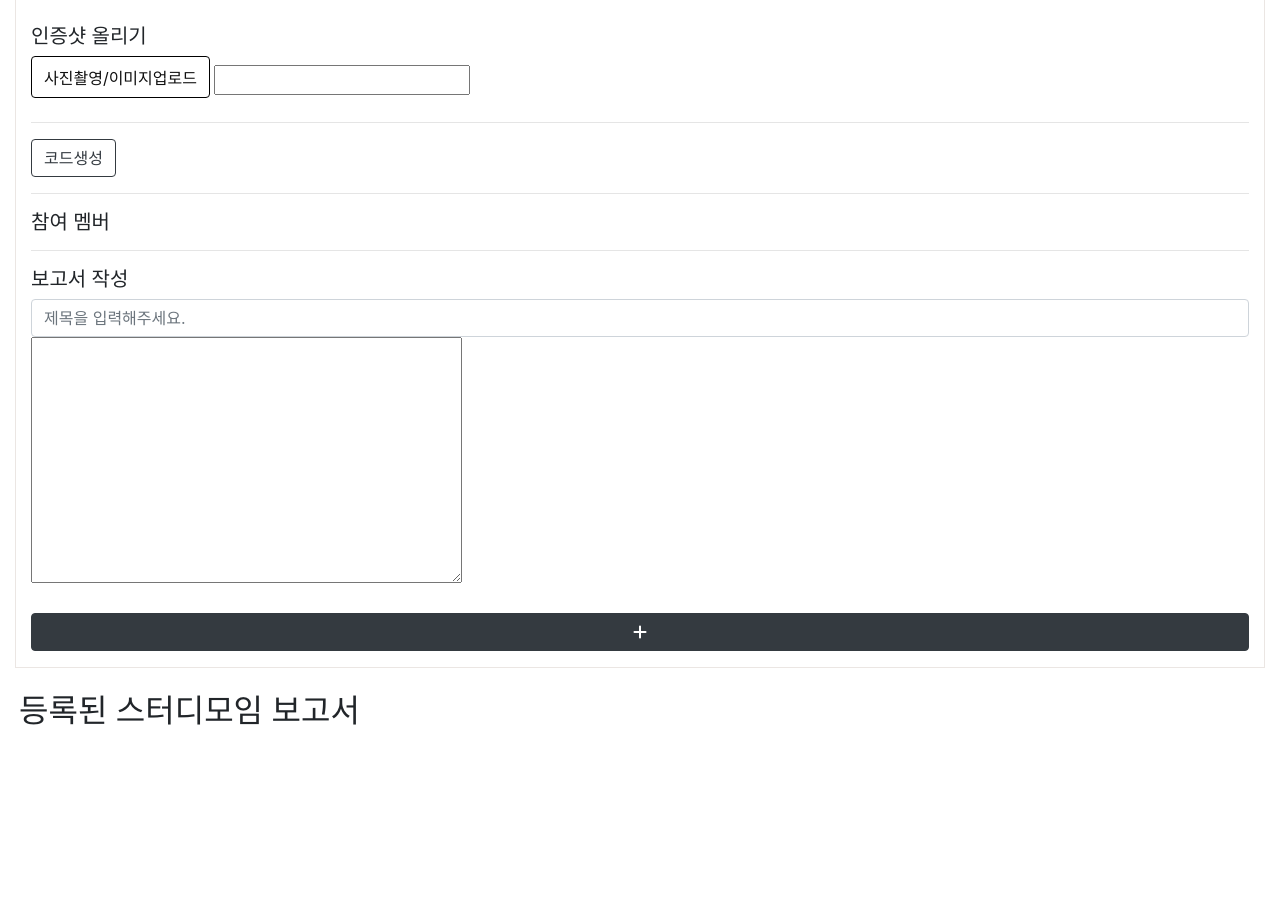
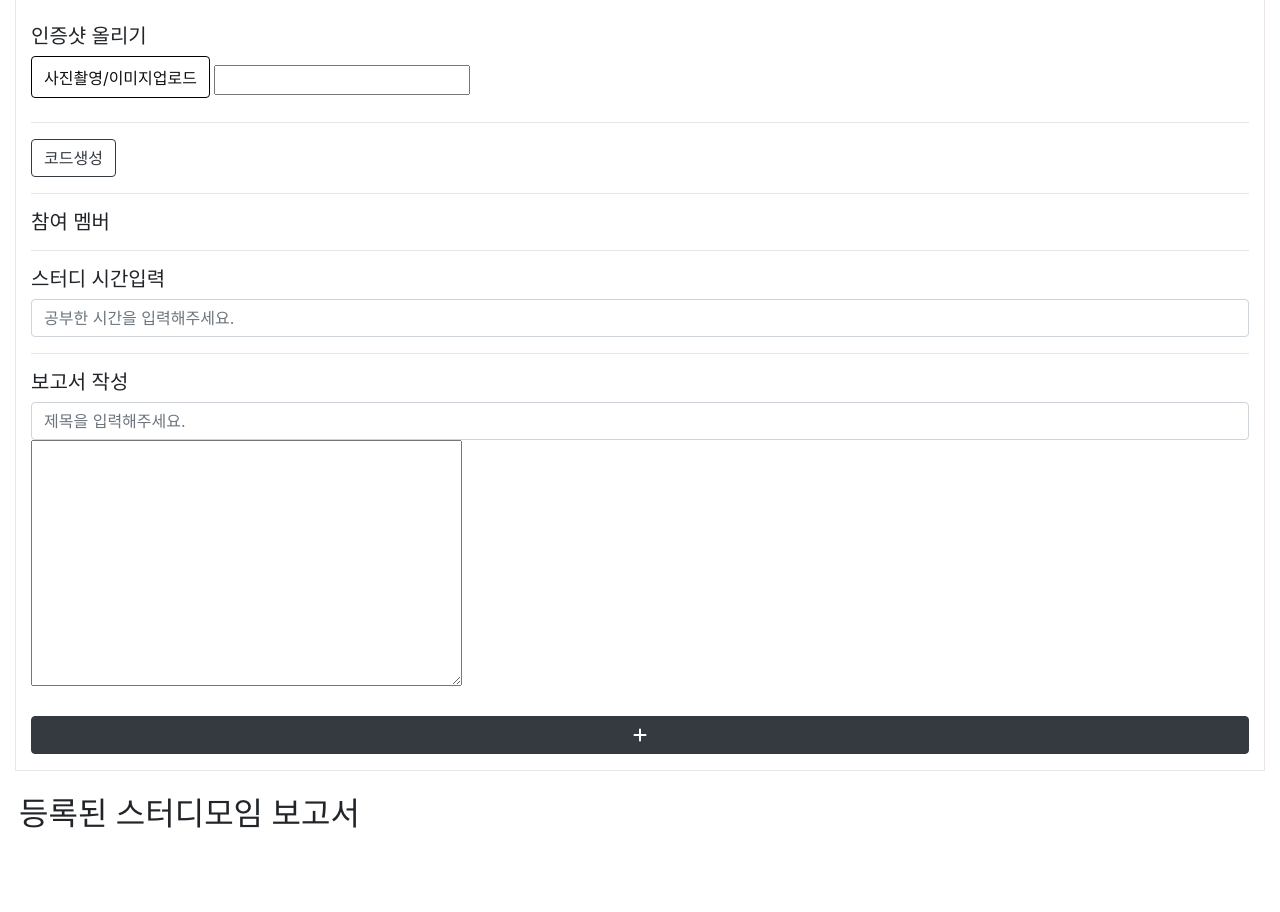
Before and after one commit to dodoyoon/Histudy, a Django app: template photos/templates/main.html in a window 1280 px wide. Shown: the part 150-1062 px from the top of the page. Before the commit the page ends 875 px from the top, so only its background shows below. Run offline with Django 3.2, Linux system fonts and the light colour scheme; the template is opened without the code that fills it: values that come from a table or form of the project are taken from there, others are empty; some libraries are stand-ins or nearby versions.

Commit message:
Add a form for entering study time

```diff
--- a/photos/forms.py
+++ b/photos/forms.py
@@ -22,6 +22,13 @@ class DataForm(forms.ModelForm):
             }
         ))
 
+    study_time = forms.CharField(label='', widget=forms.TextInput(
+        attrs={
+            'class': 'form-control',
+            'placeholder': '공부한 시간을 입력해주세요.',
+            }
+        ))
+
     text = forms.CharField(widget=SummernoteWidget())
 
     participator = forms.ModelMultipleChoiceField(
@@ -31,7 +38,7 @@ class DataForm(forms.ModelForm):
 
     class Meta:
         model = Data
-        fields = ('text', 'participator', 'image', 'title')
+        fields = ('text', 'participator', 'image', 'title', 'study_time')
 
     def __init__(self, *args, **kwargs):
         user = kwargs.pop('user', None)
--- a/photos/models.py
+++ b/photos/models.py
@@ -39,6 +39,7 @@ class Data(models.Model):
     participator = models.ManyToManyField(Member)
     code = models.IntegerField(blank=True, null=True)
     when_saved = models.DateTimeField(null=True, blank=True)
+    study_time = models.CharField(max_length=50, blank=True, null=True)
 
     def delete(self, *args, **kwargs):
         self.image.delete()
--- a/photos/templates/main.html
+++ b/photos/templates/main.html
@@ -94,6 +94,9 @@
             <span>{{ participator }}</span>
         {% endfor %}
         <hr>
+        <h5>스터디 시간입력</h5>
+        {{ form.study_time }}
+        <hr>
         <h5>보고서 작성</h5>
         {{ form.title }}
         {{ form.text }}
```
Also changed, not shown: photos/migrations/0014_data_study_time.py (added).
